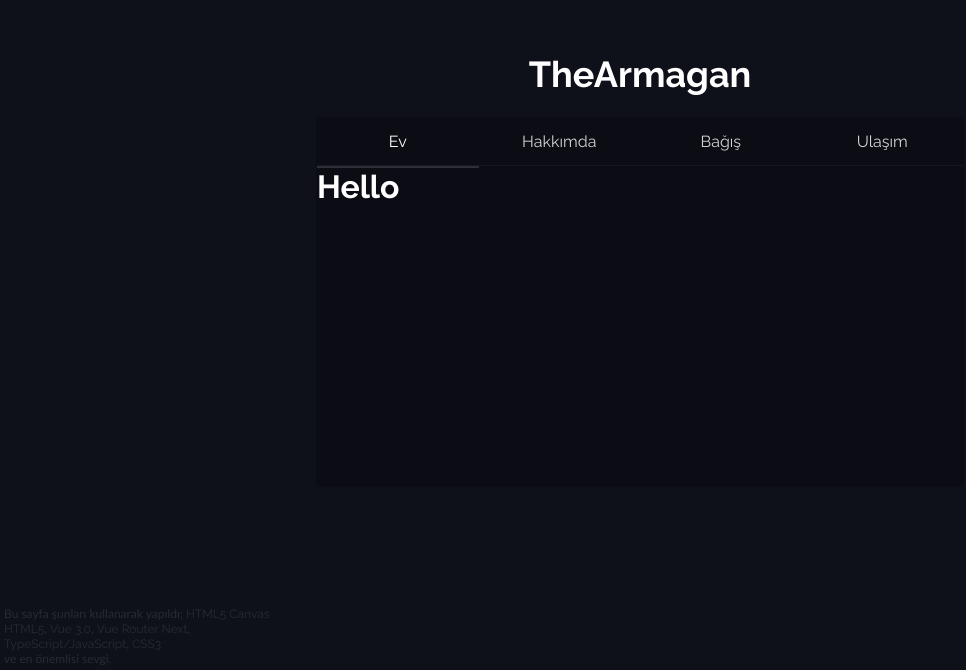
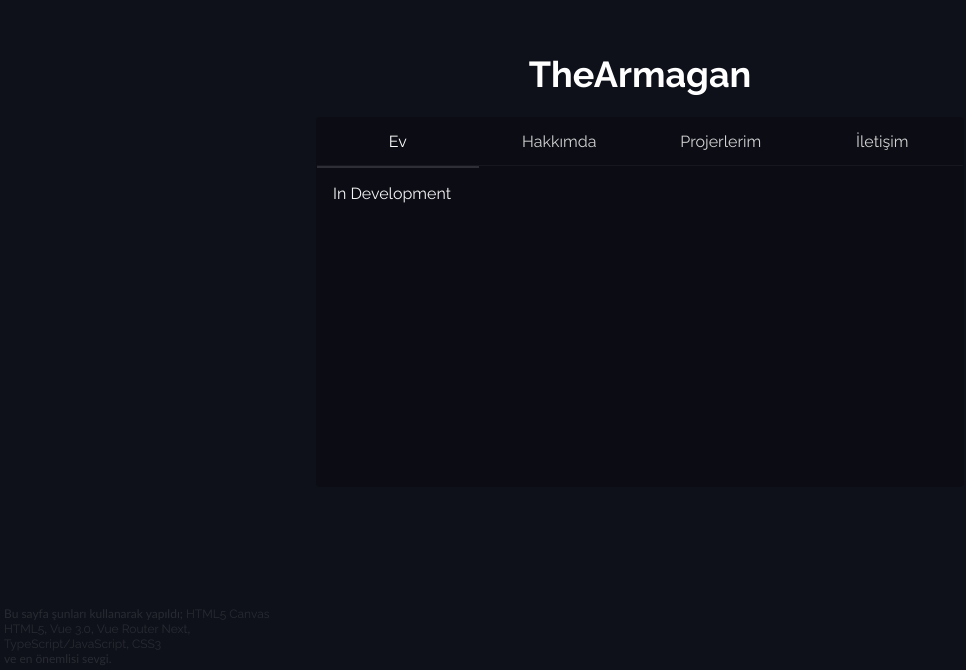
Before and after one commit to TheArmagan/mynewsite, a Vue app: page / in a window 1280 px wide. Shown: the part 130-800 px from the top of the page, without its empty margins (0-966 px from the left). Built offline with nearby package versions, Linux system fonts and the light colour scheme.

Commit message:
resizing effects to content based on route

```diff
--- a/src/components/Content.vue
+++ b/src/components/Content.vue
@@ -26,10 +26,26 @@ export default defineComponent({
     gsap.to(".title", {opacity: 1, duration: 4}).then(()=>{
       (this.$refs.title as HTMLHeadingElement).removeAttribute("style");
     });
+
     gsap.to(".title", {transform: "scale(1)", duration: 1, ease: "Back.easeOut" });
-    gsap.to(".content", {height: 370, marginTop: 16, duration: 1});
+    gsap.to(".content", {height: this.getContentHeight(), marginTop: 16, duration: 1});
     gsap.to(".content", {borderRadius: 4, duration: 2});
     gsap.to(".content", {opacity: 1, duration: 4})
+  },
+  methods: {
+    getContentHeight() {
+      let maxHeight = innerHeight - 120;
+      let contentHeight = isNaN(parseInt(this.$route.meta?.contentHeight as string)) ? 370 : parseInt(this.$route.meta?.contentHeight as string);
+      if (contentHeight < 370) contentHeight = 370;
+      if (contentHeight > maxHeight) contentHeight = maxHeight;
+      console.log({contentHeight})
+      return contentHeight;
+    }
+  },
+  watch: {
+    $route() {
+      gsap.to(".content", {height: this.getContentHeight(), marginTop: 16, duration: 1});
+    }
   }
 });
 </script>
@@ -90,11 +106,13 @@ export default defineComponent({
   }
 
   .router-view {
+    padding: 16px;
     padding-bottom: 0px;
     text-align: left;
     display: block;
     height: 100%;
     width: 100%;
     contain: content;
+    color: whitesmoke;
   }
 </style>
--- a/src/components/Navbar.vue
+++ b/src/components/Navbar.vue
@@ -2,16 +2,16 @@
   <div class="nav">
     <div class="buttons" @click="updateBottomBar()">
       <router-link class="button" to="/" :class="{'active': $route.path == '/'}">
-      Ev
+        Ev
       </router-link>
-      <router-link class="button" to="/hakkimda" :class="{'active': $route.path == '/hakkimda'}">
+      <router-link class="button" to="/aboutme" :class="{'active': $route.path == '/aboutme'}">
         Hakkımda
       </router-link>
-      <router-link class="button" to="/bagis" :class="{'active': $route.path == '/bagis'}">
-        Bağış
+      <router-link class="button" to="/projects" :class="{'active': $route.path == '/projects'}">
+        Projerlerim
       </router-link>
-      <router-link class="button" to="/ulasim" :class="{'active': $route.path == '/ulasim'}">
-        Ulaşım
+      <router-link class="button" to="/contact" :class="{'active': $route.path == '/contact'}">
+        İletişim
       </router-link>
     </div>
     <div class="bar-container">
--- a/src/router.ts
+++ b/src/router.ts
@@ -5,9 +5,30 @@ import Blank from "./routes/Blank.vue";
 
 export const router = createRouter({
   history: createWebHashHistory(),
-  routes: [{
-    path: "/", component: Home
-  },
-  { path: '/:pathMatch(.*)', component: Blank }
+  routes: [
+    {
+      path: "/",
+      component: Home
+    },
+    {
+      path: '/projects',
+      component: Blank,
+      meta: {
+        get contentHeight() {
+          return innerHeight - 120;
+        }
+      }
+    },
+    {
+      path: '/contact',
+      component: Blank,
+      meta: {
+        contentHeight: 470
+      }
+    },
+    {
+      path: '/:pathMatch(.*)',
+      component: Blank
+    }
   ]
 });
--- a/src/routes/Blank.vue
+++ b/src/routes/Blank.vue
@@ -1,3 +1,5 @@
 <template>
-  <div class="blank"></div>
+  <div class="blank">
+    <p>&lt;blank&gt;</p>
+  </div>
 </template>
--- a/src/routes/Home.vue
+++ b/src/routes/Home.vue
@@ -1,5 +1,5 @@
 <template>
   <div class="home">
-    <h1>Hello</h1>
+    <p>In Development</p>
   </div>
 </template>
```
Also changed, not shown: src/components/TextInput.vue (added, +37 -0 lines).
